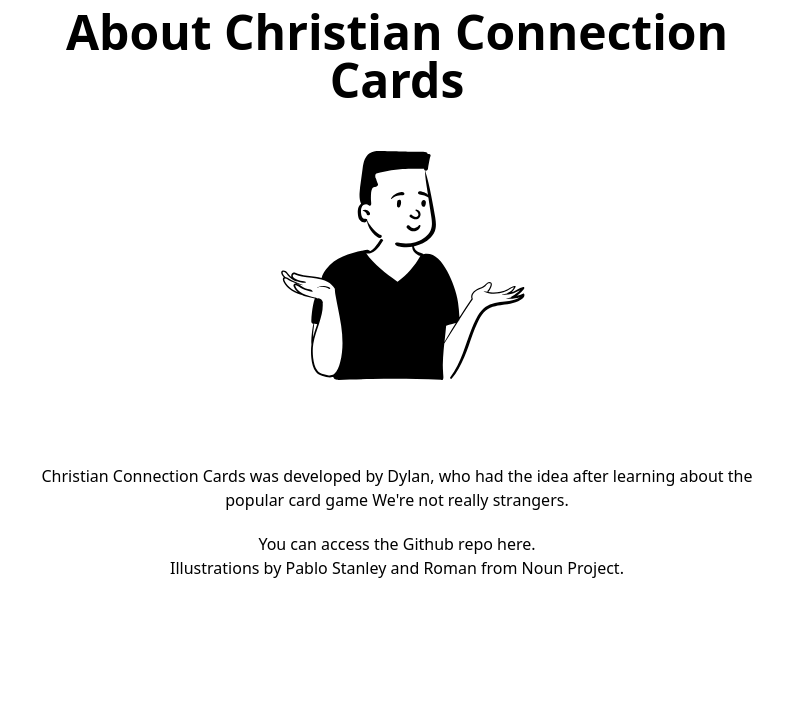
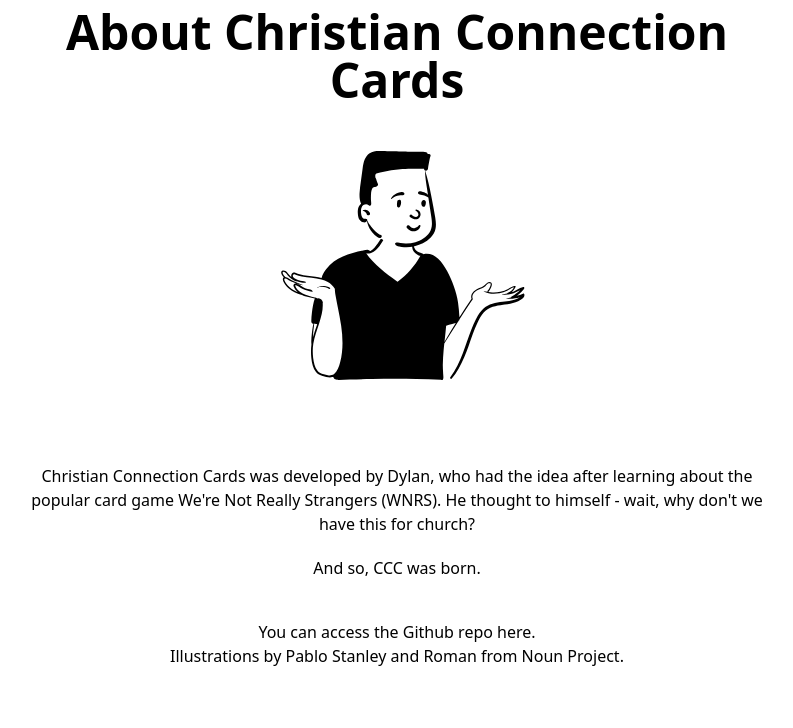
Before and after one commit to dylanlim-jy/christian-connection-cards, a Django app: page /about in a window 1280 px wide. Shown: the part 284-1012 px from the top of the page, without its empty margins (147-940 px from the left). Before the commit the page ends 862 px from the top, so only its background shows below. Run offline with Django 4.2, Linux system fonts and the light colour scheme; parts of the project's set-up code (start-up, migrations or seed data) failed here and were passed over; some libraries are stand-ins or nearby versions.

Commit message:
Update about page and how_to_play page alignment

```diff
--- a/cards/templates/cards/about.html
+++ b/cards/templates/cards/about.html
@@ -11,8 +11,10 @@
                 <img src="{% static 'images/about.svg' %}" alt="Illustration of a human by Pablo Stanley" class="h-72 mx-auto lg:h-auto lg:w-2/6" />
                 <p class="pt-10">Christian Connection Cards was developed by Dylan, who had the idea after
                     learning about the popular card game
-                    <a class="text-primary" href="https://www.werenotreallystrangers.com/" target="_blank">We're not really strangers</a>.<br>
+                    <a class="text-primary" href="https://www.werenotreallystrangers.com/" target="_blank">We're Not Really Strangers (WNRS)</a>.
+                    He thought to himself - wait, why don't we have this for church?<br>
                 </p>
+                <p class="py-5">And so, CCC was born.<br></p>
                 <p class="py-5">You can access the Github repo <a class="text-primary" href="https://github.com/dylanlim-jy/christian-connection-cards" target="_blank">here</a>.<br>
                     Illustrations by <a class="text-primary" href="https://iconscout.com/contributors/humaaans" target="_blank">Pablo Stanley</a> and <a href="https://thenounproject.com/browse/icons/term/plant/" target="_blank" title="Plant Icons" class="text-primary">Roman from Noun Project</a>.
                 </p>
--- a/cards/templates/cards/how_to_play.html
+++ b/cards/templates/cards/how_to_play.html
@@ -5,7 +5,7 @@
 {% block content %}
 <section class="mx-auto px-5 md:px-20 min-w-5xl max-w-full py-10">
     <div class="hero">
-        <div class="hero-content text-center lg:max-w-5xl mx-auto">
+        <div class="hero-content text-center lg:max-w-3xl">
             <div>
                 <h1 class="text-3xl md:text-5xl font-black">How to Play</h1>
                 <div class="flex flex-wrap items-center justify-center py-10">
```
